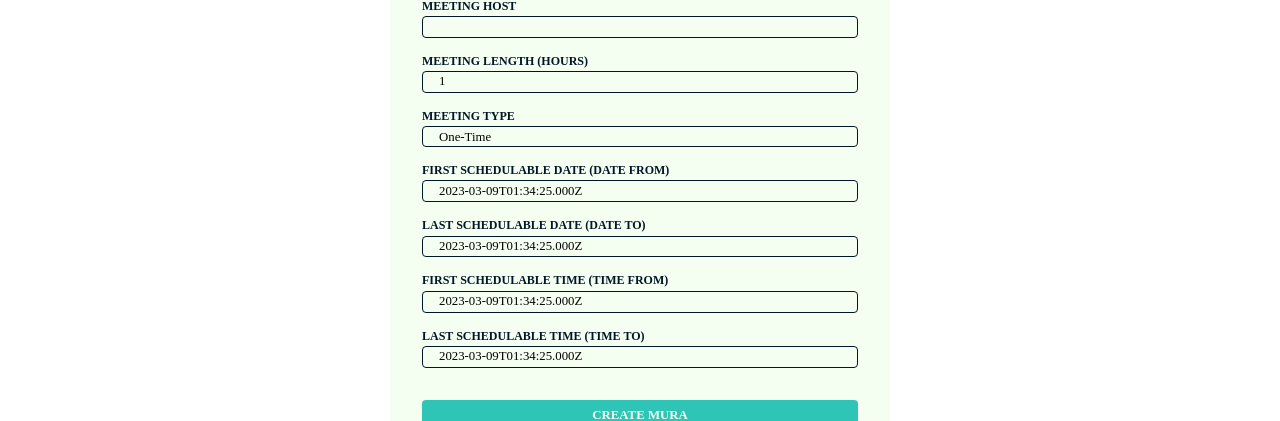
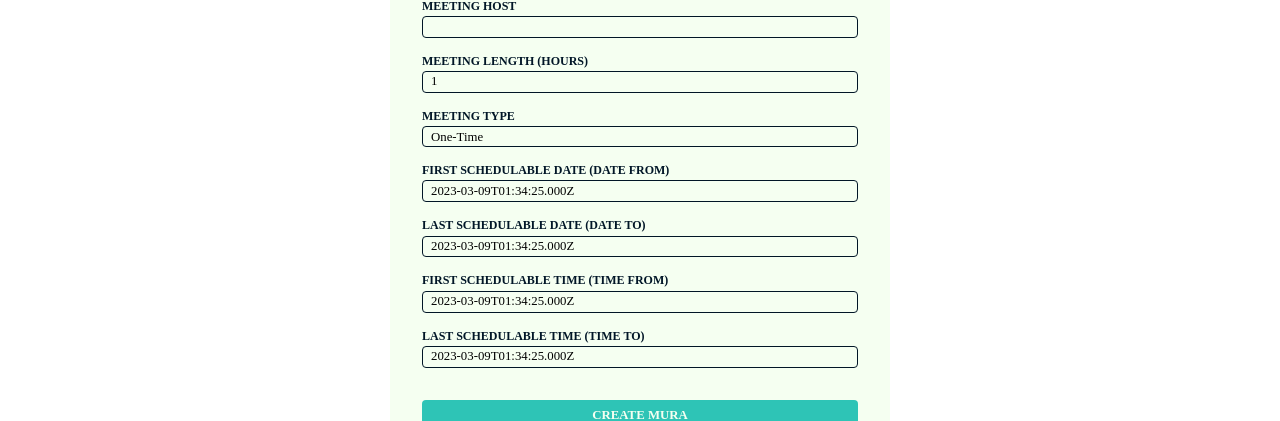
Before and after one commit to ivynya/mura, a SvelteKit app: page /create in a window 1280 px wide. Shown: the part 469-890 px from the top of the page. Built offline with nearby package versions, Linux system fonts and the light colour scheme; no server answers; a web font is replaced by a local one.

Commit message:
style: input padding

```diff
--- a/src/routes/create/+page.svelte
+++ b/src/routes/create/+page.svelte
@@ -131,7 +131,7 @@
       font-family: inherit;
       font-size: 0.8rem;
       margin-top: 0.15rem;
-      padding: 0.15rem 1rem;
+      padding: 0.15rem 0.5rem;
     }
 
     input:focus {
```
